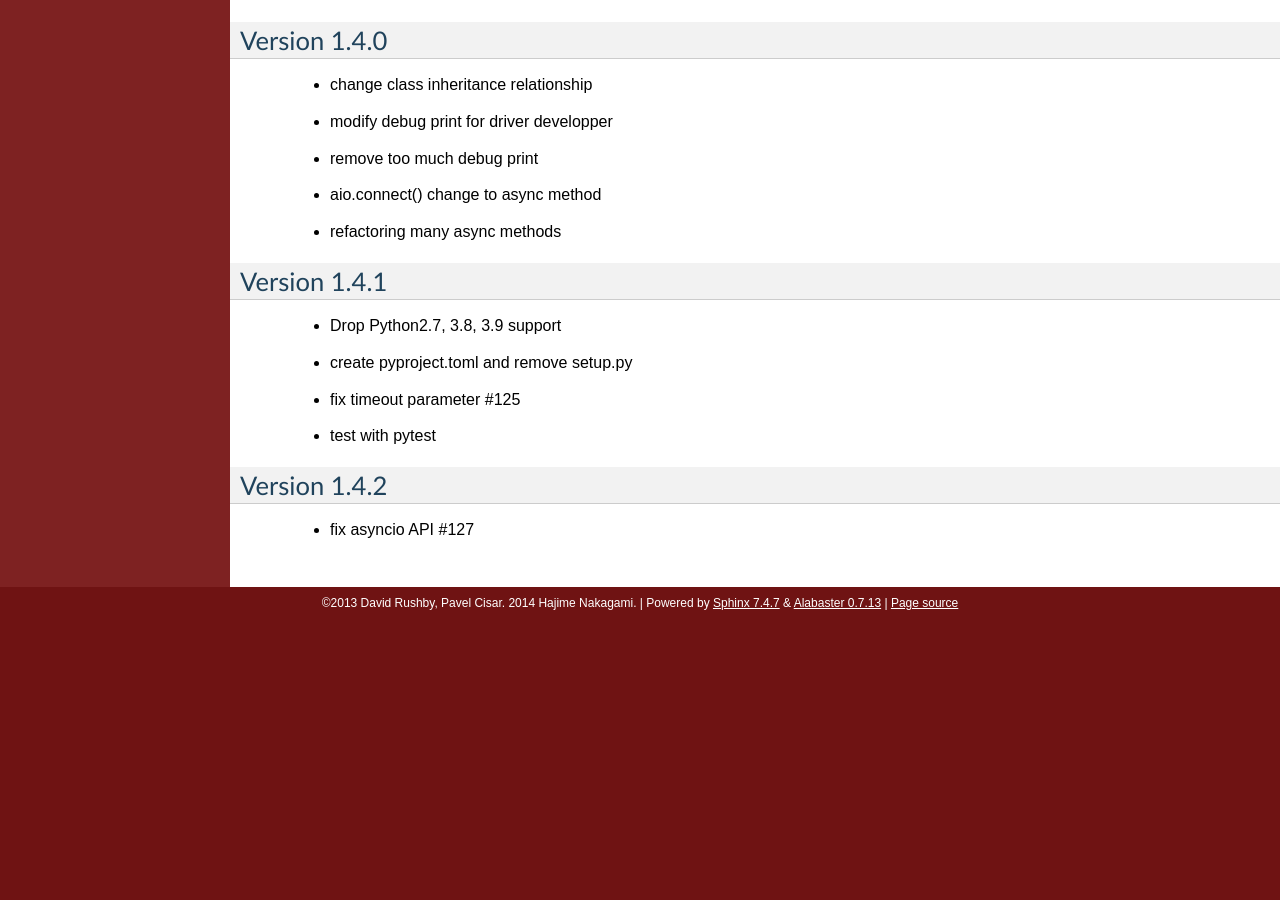
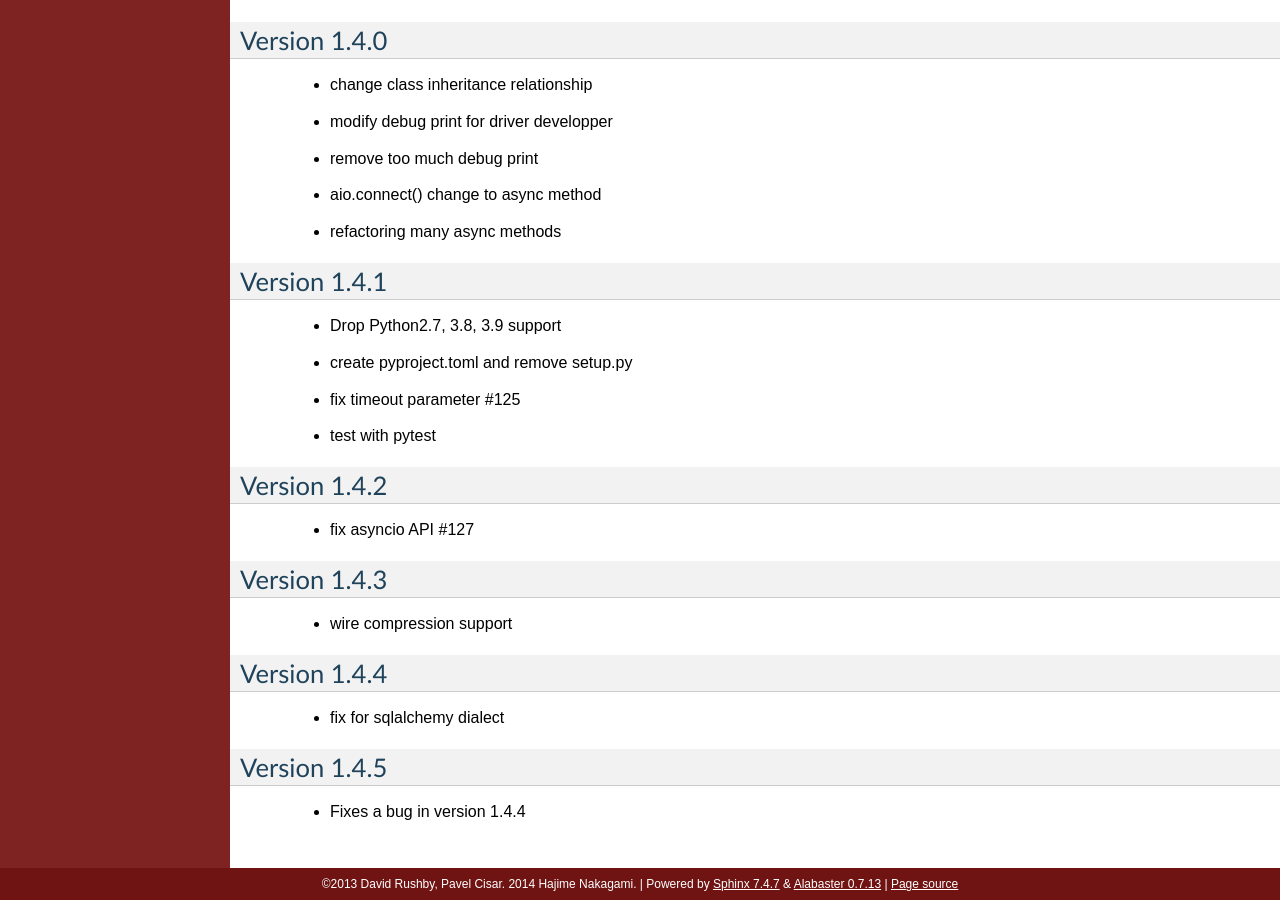
Before and after one commit to nakagami/pyfirebirdsql, a Sphinx documentation site: the page built from sphinx/changelog.rst, in a window 1280 px wide and 900 px high, scrolled down 6995 px. Built offline with Sphinx 7.4.7, drawn with Linux system fonts in a browser that asks for light colours; before the commit the page ends 7614 px from its top, so only the background shows below that; some of the changed text lies outside the part shown.

Commit message:
add changelog

```diff
--- a/sphinx/changelog.rst
+++ b/sphinx/changelog.rst
@@ -332,3 +332,18 @@ Version 1.4.2
 ==============
 
    - fix asyncio API #127
+
+Version 1.4.3
+==============
+
+   - wire compression support
+
+Version 1.4.4
+==============
+
+   - fix for sqlalchemy dialect
+
+Version 1.4.5
+==============
+
+   - Fixes a bug in version 1.4.4
```
